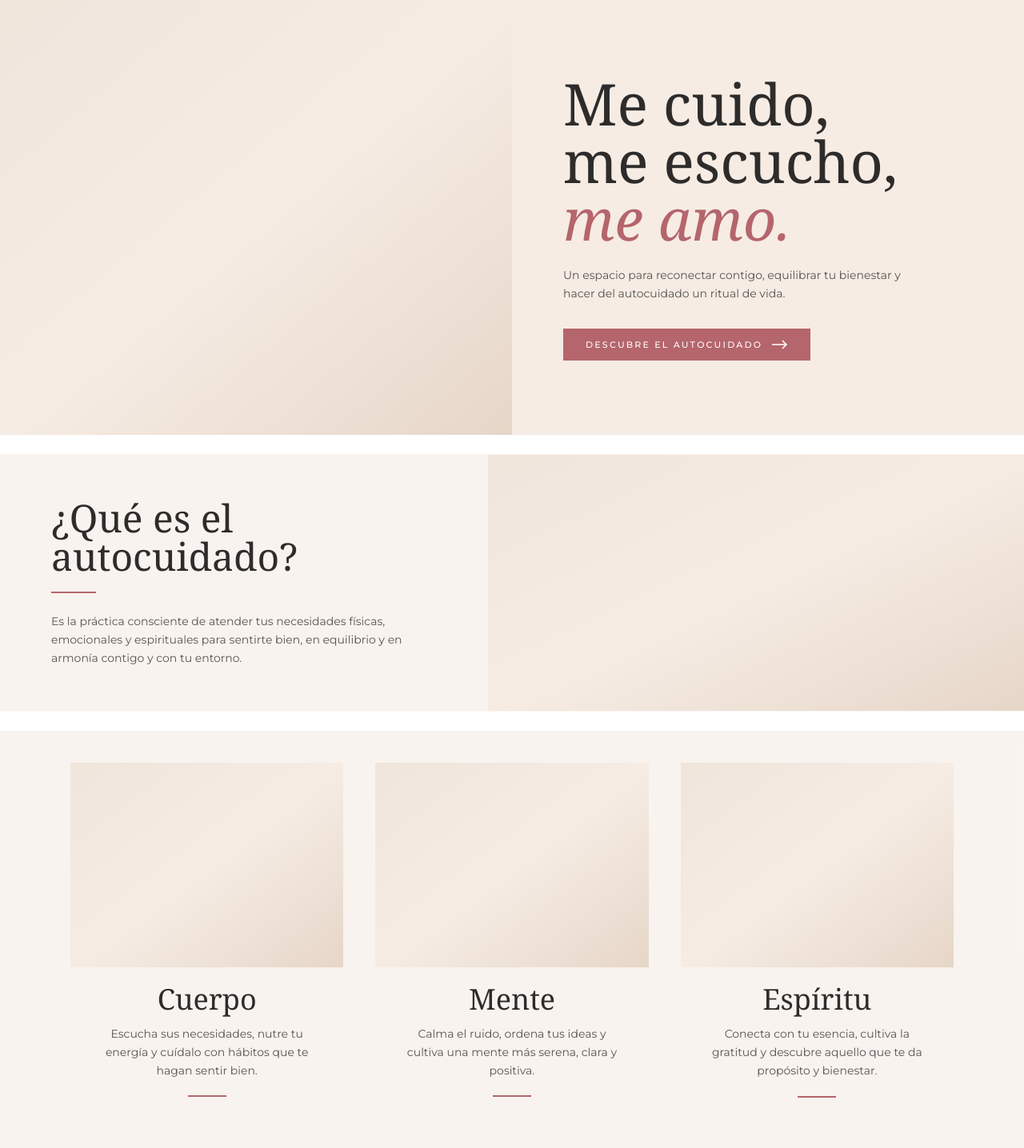
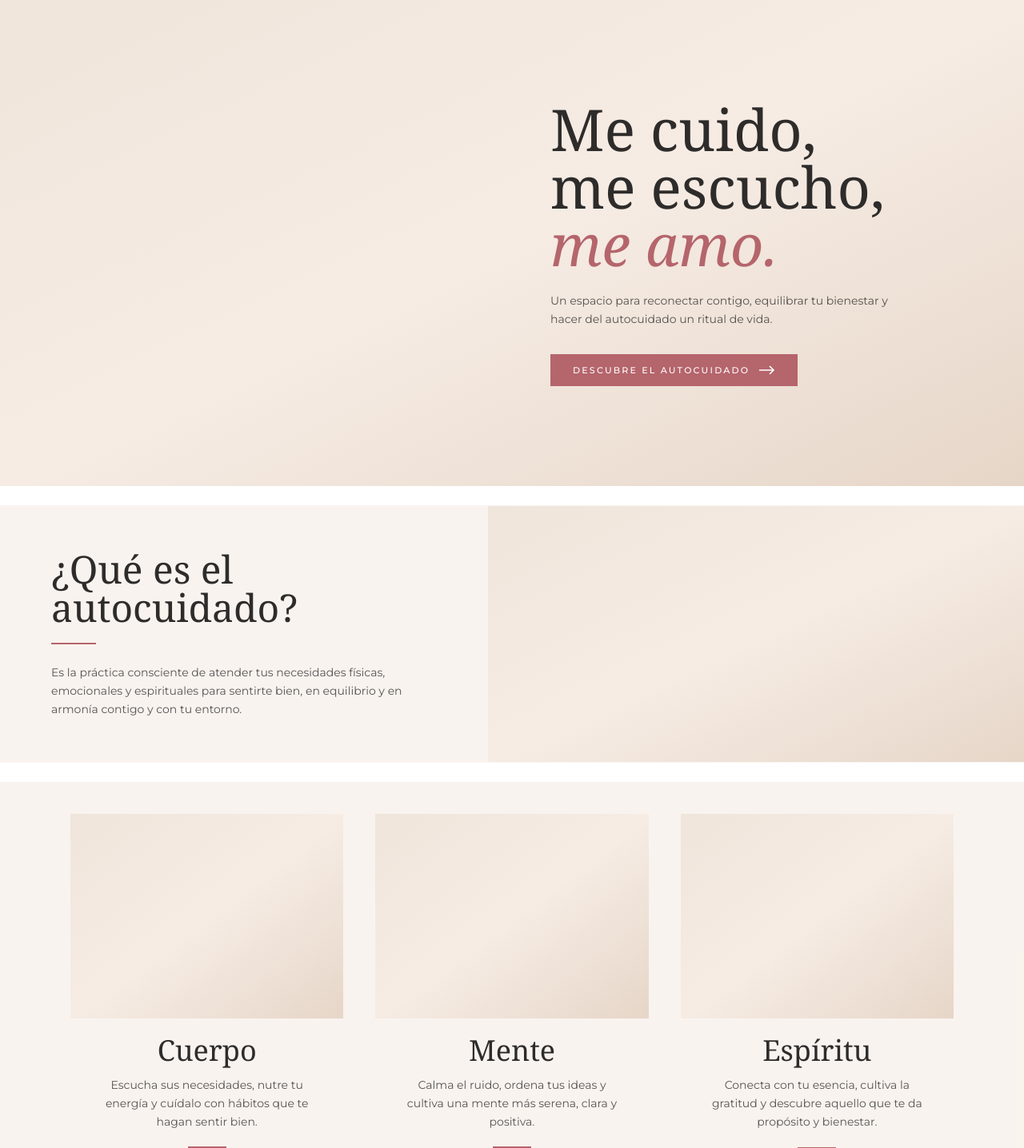
Before and after one commit to francisco-7240/Helena, a Laravel app: page /autocuidado in a window 1280 px wide. Shown: the part 81-1517 px from the top of the page at 80% size. Run offline with Laravel 12, Linux system fonts and the light colour scheme; style sheets or scripts are compiled from the project's sources; some web fonts are replaced.

Commit message:
Autocuidado: hero con foto banner a todo el ancho
La imagen storage/Autocuidado/01_hero_mujer_autocuidado.png cubre todo el
ancho y el texto va encima a la derecha; en móvil la foto va arriba.

Co-Authored-By: Claude Opus 5.5 <noreply@anthropic.com>
Claude-Session: https://claude.ai/code/session_01Qds6qcRpfUzSU9Gk7ZuCi7

```diff
--- a/resources/views/tienda/autocuidado.blade.php
+++ b/resources/views/tienda/autocuidado.blade.php
@@ -1,10 +1,11 @@
 <x-tienda-layout titulo="Autocuidado">
-    {{-- Hero --}}
+    {{-- Hero: la foto es un banner a todo el ancho y el texto va encima, a la derecha --}}
     <section class="relative overflow-hidden bg-helena-crema">
-        @include('partials.hojas', ['clase' => 'pointer-events-none absolute -right-16 -bottom-16 h-[28rem] w-[28rem] opacity-40'])
-        <div class="relative grid items-center md:grid-cols-2">
-            <x-foto src="storage/recursos/autocuidado-hero.png" alt="Mujer disfrutando un momento de autocuidado" class="h-80 w-full md:h-[34rem]" />
-            <div class="px-6 sm:px-12 lg:px-16 py-14">
+        <x-foto src="storage/Autocuidado/01_hero_mujer_autocuidado.png" alt="Mujer disfrutando un momento de autocuidado"
+                class="h-80 w-full object-cover object-left md:absolute md:inset-0 md:h-full" />
+
+        <div class="relative max-w-7xl mx-auto px-6 sm:px-12 md:flex md:min-h-[34rem] md:items-center md:justify-end lg:min-h-[38rem]">
+            <div class="py-14 md:w-1/2 md:pl-12">
                 <h1 class="font-serif text-5xl sm:text-6xl lg:text-7xl leading-[0.95] text-helena-oscuro">
                     Me cuido,<br>me escucho,<br><em class="text-helena-rosa-oscuro">me amo.</em>
                 </h1>
```
